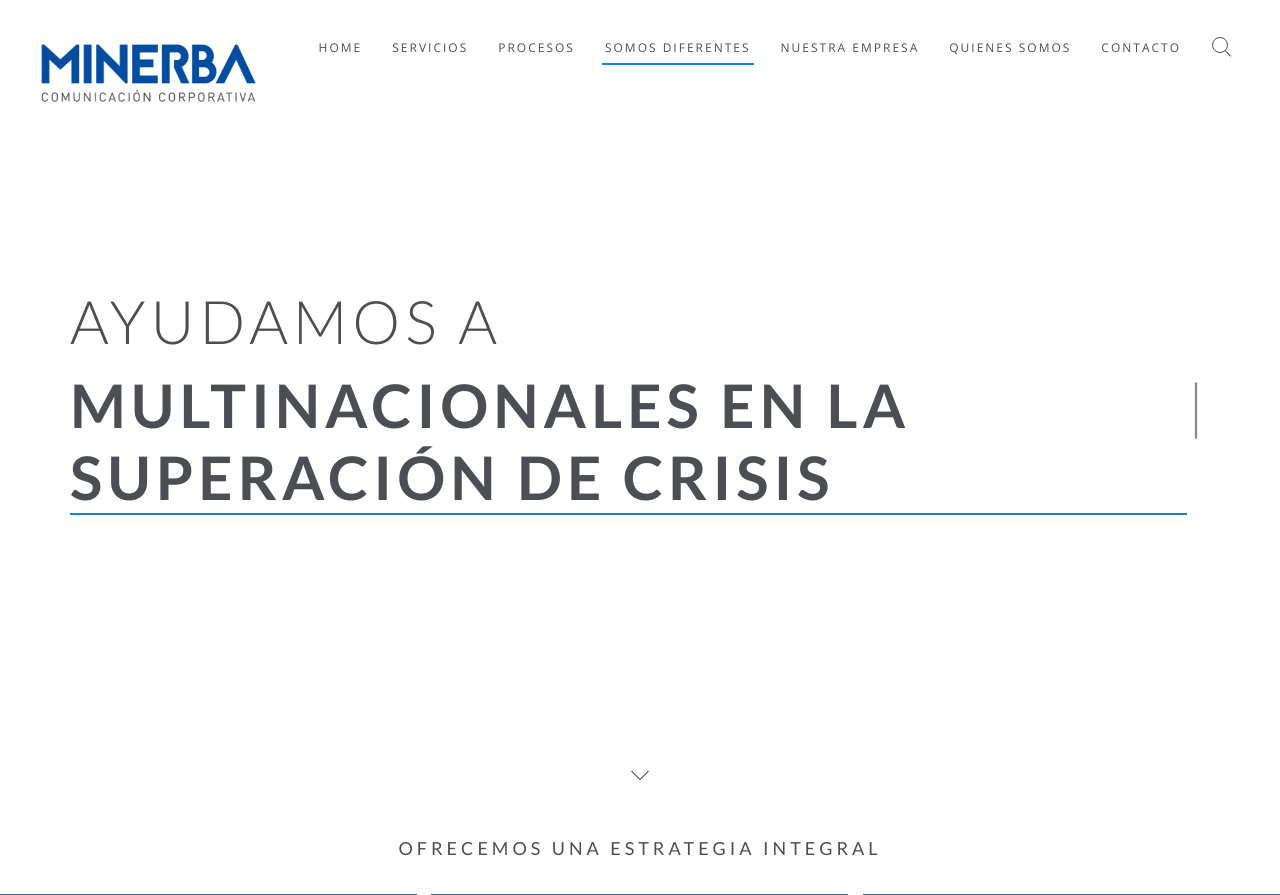
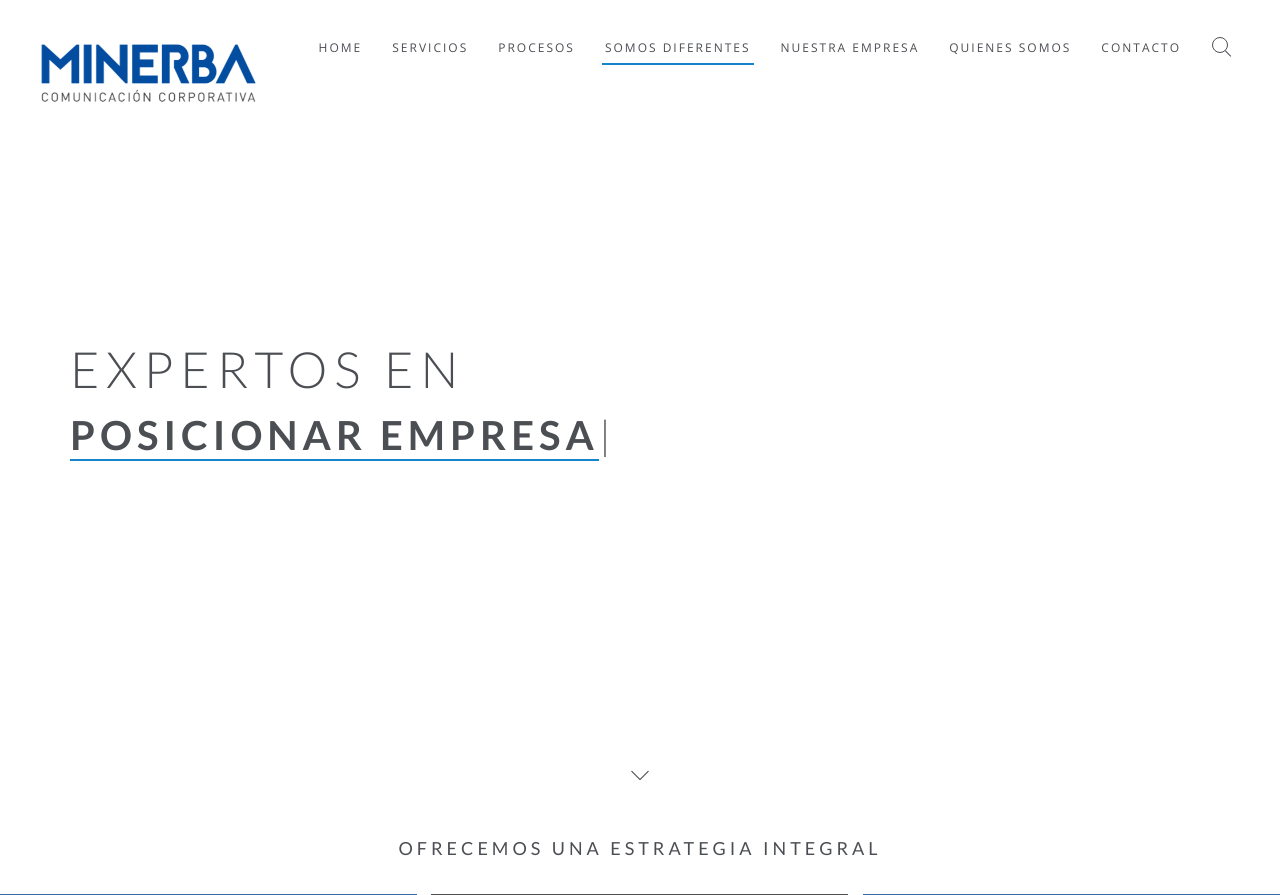
Before and after one commit to rosariosm/minerba, a PHP site: page / in a window 1280 px wide. Shown: the top 895 px of the page. Run offline with PHP 8.4, Linux system fonts and the light colour scheme; some libraries are stand-ins or nearby versions; grey boxes are pictures that could not be loaded.

Commit message:
Add some media queries to home, change email, add mixed services

```diff
--- a/css/application.css
+++ b/css/application.css
@@ -2,8 +2,39 @@
   min-height: 100vh;
 }
 
-.half-height{
 
+/* HOME */
+
+
+@media only screen and (min-width: 1170px) {
+  .cd-headline {
+    font-size: 4rem;
+  }
+
+  .cd-headline p.white-border {
+    font-size: 6rem;
+    letter-spacing: 1.5rem;
+  }
+}
+
+@media only screen and (min-width: 768px) {
+  .cd-headline p.white-border {
+    font-size: 5rem;
+    letter-spacing: .7rem;
+  }
+}
+
+@media only screen and (max-width: 767px) {
+  .full-width {
+    width: 100%;
+  }
+}
+
+
+
+
+.light-72-wide {
+  letter-spacing: 6px;
 }
 
 .typewrite {
@@ -88,6 +119,10 @@
   opacity: 1;
   color: #d5d1d1;
 }
+
+
+
+/* END SERVICES*/
 
 .white-border {
   border-bottom: 2px solid white;
--- a/css/text-rotator.css
+++ b/css/text-rotator.css
@@ -30,7 +30,7 @@
 }
 @media only screen and (min-width: 1170px) {
   .cd-headline {
-    font-size: 6rem;
+    font-size: 4rem;
   }
 }
 .cd-words-wrapper {
--- a/index.html
+++ b/index.html
@@ -15,9 +15,9 @@
 		<meta charset=utf-8 >
 		<!--[if IE]><meta http-equiv="X-UA-Compatible" content="IE=edge"><![endif]-->
 		<meta name="robots" content="index, follow" >
-		<meta name="keywords" content="HTML5 Template" >
-		<meta name="description" content="Haswell - Responsive HTML5 Template" >
-		<meta name="author" content="Vladimir Azarushkin">
+		<meta name="keywords" content="minerba prodigioso volcan comunicacion corporativa" >
+		<meta name="description" content="MINERBA Comunicación Corporativa - Comunicamos, Posicionamos, Relacionamos" >
+		<meta name="author" content="Vladimir Azarushkin, Rosario Santa Marina">
 
 		<meta name="viewport" content="width=device-width, initial-scale=1, maximum-scale=1">
 
@@ -46,6 +46,8 @@
     <!-- ANIMATE -->
 		<link rel='stylesheet' href="css/animate.min.css">
     <link rel='stylesheet' href="css/application.css">
+    <link rel='stylesheet' href="css/ejemplos_servicios.css">
+
 
     <!-- TEXT ROTATOR -->
     <link rel="stylesheet" href="css/text-rotator.css" >
@@ -193,7 +195,7 @@
 				</header>
 
         <div class="full-height parallax-section"  data-stellar-background-ratio="0.5">
-          <div class="container sm-content-cont js-height-fullscr">
+          <div class="container sm-content-cont js-height-fullscr full-width">
             <div class="sm-cont-middle">
 
               <!-- OPACITY container -->
@@ -202,13 +204,12 @@
                 <!-- LAYER NR. 1 -->
 
                 <h1 class="cd-headline zoom light-72-wide font-black sm-mt-20  sm-mb-20">
-                  <p class='white-border'>AYUDAMOS A</p>
+                  <p class='white-border'>EXPERTOS EN</p>
                   <p class="typewrite" data-period="2000" data-type='[
-                    "MULTINACIONALES EN LA SUPERACIÓN DE CRISIS",
-                    "START-UPS EN EL POSICIONAMIENTO DE SUS EMPRESAS O PRODUCTOS",
-                    "LÍDERES EN SUS MAYORES DESAFÍOS",
-                    "CONSOLIDAR LA IMAGEN DE LA EMPRESA",
-                    "COMUNICAR DE MANERA EFECTIVA" ]'>
+                    "POSICIONAR EMPRESAS Y PERSONAS",
+                    "ANTICIPAR, ADMINISTRAR Y SUPERAR CRISIS",
+                    "COMUNICAR DE MANERA EFECTIVA"
+                     ]'>
                   </p>
                 </h1>
               </div>
@@ -232,6 +233,7 @@
           <div class="port-view-more-blue blue-gradient" >OFRECEMOS UNA ESTRATEGIA INTEGRAL</div>
         </div>
 
+
         <!-- SERVICES LIST -->
         <div class="page-section">
           <div class="relative">
@@ -244,7 +246,7 @@
                 <a href="./servicios/comunicacion_interna_externa.html">
                   <div class="port-img-overlay"><img class="port-main-img" src="images/portfolio/PSM.grupal2.JPG" alt="img" ></div>
                 </a>
-                <div class="port-overlay-cont">
+                <div class="port-overlay-cont ">
                     <div class="port-title-cont">
                       <h2>COMUNICACIÓN INTERNA Y EXTERNA</h2>
                     </div>
@@ -258,7 +260,7 @@
               <!-- CRISIS -->
               <li class="port-item mix">
                 <a href="./servicios/crisis.html">
-                  <div class="port-img-overlay"><img class="port-main-img" src="images/portfolio/PSM.grupal7.JPG" alt="img" ></div>
+                  <div class="port-img-overlay bn"><img class="port-main-img" src="images/portfolio/PSM.grupal7.JPG" alt="img" ></div>
                 </a>
 
                 <div class="port-overlay-cont">
@@ -291,7 +293,7 @@
               <!-- REDES SOCIALES -->
               <li class="port-item mix">
                 <a href="./servicios/redes_sociales">
-                  <div class="port-img-overlay"><img class="port-main-img" src="images/portfolio/PSM.grupal6.JPG" alt="img" ></div>
+                  <div class="port-img-overlay bn"><img class="port-main-img" src="images/portfolio/PSM.grupal6.JPG" alt="img" ></div>
                 </a>
                 <div class="port-overlay-cont">
                     <div class="port-title-cont">
@@ -322,7 +324,7 @@
               <!-- OPINIÓN PÚBLICA -->
               <li class="port-item mix">
                 <a href="./servicios/opinion_publica.html">
-                  <div class="port-img-overlay"><img class="port-main-img" src="images/portfolio/projects-5.jpg" alt="img" ></div>
+                  <div class="port-img-overlay bn"><img class="port-main-img" src="images/portfolio/projects-5.jpg" alt="img" ></div>
                 </a>
                 <div class="port-overlay-cont">
                     <div class="port-title-cont">
@@ -337,7 +339,7 @@
 
               <!-- RESPONSABILIDAD SOCIAL EMPRESARIA -->
               <li class="port-item mix">
-                <a href="./servicios/responsabilidad_social_empresaria.html">
+                <a href="./servicios/responsabilidad_social_empresarial.html">
                   <div class="port-img-overlay"><img class="port-main-img" src="images/portfolio/PSM.grupal5.JPG" alt="img" ></div>
                 </a>
                 <div class="port-overlay-cont">
@@ -346,14 +348,14 @@
                     </div>
                     <div class="port-btn-cont">
                       <p>Generamos proyectos inteligentes que ayudan a producen resultados superadores</p>
-                      <a href="./servicios/responsabilidad_social_empresaria.html"><div aria-hidden="true" class="icon_search"></div></a>
+                      <a href="./servicios/responsabilidad_social_empresarial.html"><div aria-hidden="true" class="icon_search"></div></a>
                     </div>
                 </div>
               </li>
               <!-- COMMUNICATION MARKETING -->
               <li class="port-item mix">
                 <a href="./servicios/marketing_communications.html">
-                  <div class="port-img-overlay"><img class="port-main-img" src="images/portfolio/PSM.grupal9.JPG" alt="img" ></div>
+                  <div class="port-img-overlay bn"><img class="port-main-img" src="images/portfolio/PSM.grupal9.JPG" alt="img" ></div>
                 </a>
                 <div class="port-overlay-cont">
                     <div class="port-title-cont">
@@ -369,7 +371,7 @@
               <!-- COMUNICACIÓN CLARA -->
               <li class="port-item mix">
                 <a href="./servicios/comunicacion_clara.html">
-                  <div class="port-img-overlay"><img class="port-main-img" src="images/portfolio/projects-5.jpg" alt="img" ></div>
+                  <div class="port-img-overlay "><img class="port-main-img" src="images/portfolio/projects-5.jpg" alt="img" ></div>
                 </a>
                 <div class="port-overlay-cont">
                     <div class="port-title-cont">
@@ -694,7 +696,7 @@
                           <span aria-hidden="true" class="icon_mail_alt main-menu-contact-icon"></span>
                         </div>
                         <div class="menu-contact-text-container wow fadeIn" data-wow-delay="200ms">
-                          <a class="a-mail" href="mailto:info@haswell.com">contact@corporatecommunication.info</a>
+                          <a class="a-mail" href="minerba@minerbacc.com">minerba@minerbacc.com</a>
                         </div>
                       </li>
                     </ul>
```
